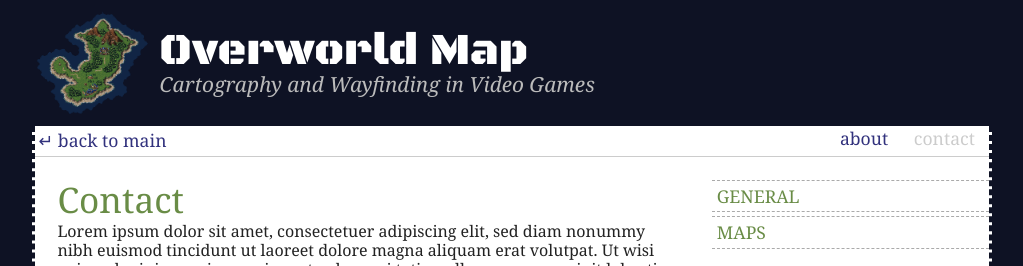
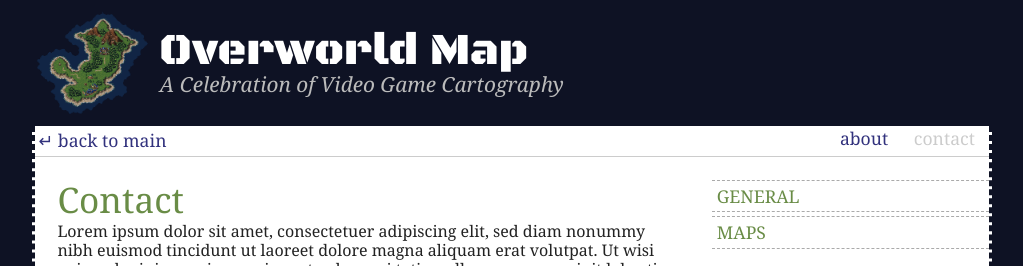
Before and after one commit to alanjoyce/overworldmap, a Jekyll site: the page built from contact/index.md, in a window 1280 px wide. Shown: the top 266 px of the page, without its empty margins (128-1151 px from the left). Built offline with Jekyll 4.4.1, drawn with Linux system fonts in a browser that asks for light colours; Markdown is read by kramdown in place of the engine named in the settings; comment, search, counter and statistics services are not loaded.

Commit message:
everything functional

```diff
--- a/_layouts/layout.html
+++ b/_layouts/layout.html
@@ -15,8 +15,13 @@
 		<link rel="stylesheet" href="/css/reset.css">
 		<link rel="stylesheet" href="/css/style.css">
 
-    <title>Overworld Map: {{ page.title }}</title>
-		{% if page.frontpage %}<meta name="description" content="Documenting and analyzing the maps, indicators, and other wayfinding devices used in the past three decades of video games.">{% endif %}
+		{% if page.frontpage %}
+    	<title>{{ page.title }}</title>
+		{% else %}
+			<title>{{ page.title }} - Overworld Map</title>
+		{% endif %}
+
+		{% if page.frontpage %}<meta name="description" content="A celebration of video game cartography, studying the maps, indicators, and interfaces that help players find their way around.">{% endif %}
 
 		{% include google_ajax_search.html %}
   </head>
@@ -26,7 +31,7 @@
 				<div id="header">
 					<a href="/"><img src="/img/island.gif"></a>
 	      	<a href="/"><div class="siteTitle">Overworld Map</div></a>
-					<div class="siteSubtitle">Cartography and Wayfinding in Video Games</div>
+					<div class="siteSubtitle">A Celebration of Video Game Cartography</div>
 				</div>
 	    </header>
 	    <div id="main">
--- a/index.html
+++ b/index.html
@@ -1,6 +1,6 @@
 ---
 layout: layout
-title: Cartography and Wayfinding in Video Games
+title: Overworld Map
 frontpage: yes
 ---
 
```
